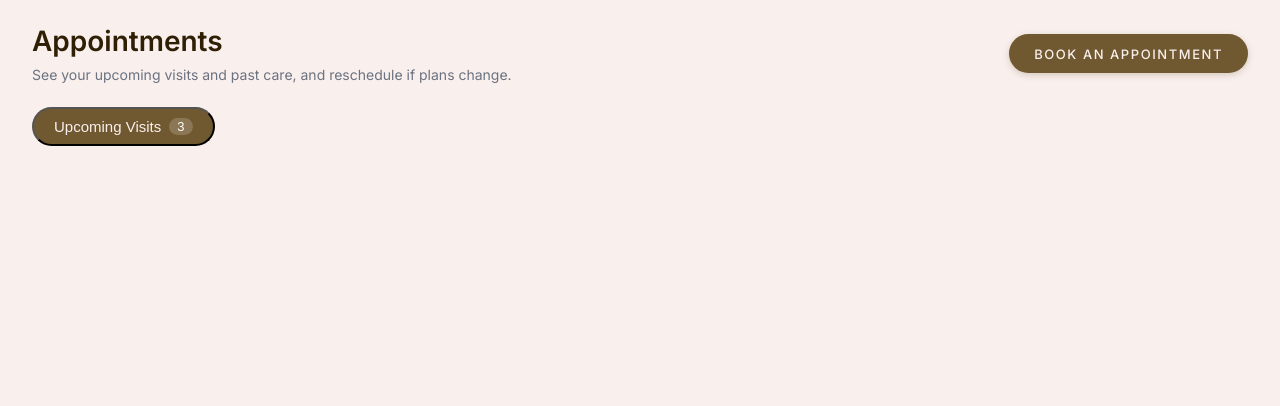
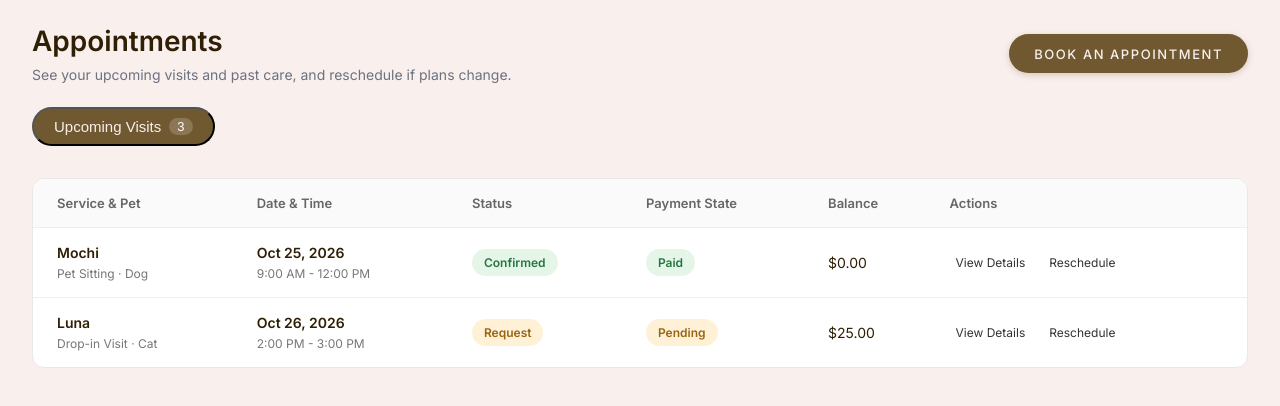
Before and after one commit to ttan815/EtherealPetSitting, a React (Vite) app in the folder client/: page /customer-dashboard in a window 1280 px wide. Shown: the top 406 px of the page. Built offline with nearby package versions, Linux system fonts and the light colour scheme; no server answers; a web font is replaced by a local one.

Commit message:
DT-255: Upcoming Visit Component
feat: Table UI

```diff
--- /dev/null
+++ b/client/src/components/AppointmentAction.jsx
@@ -0,0 +1,31 @@
+import "../styles/AppointmentAction.css";
+
+function AppointmentAction({ appointment }) {
+  function handleViewDetails() {
+    console.log("View appointment:", appointment.id);
+  }
+
+  function handleReschedule() {
+    console.log("Reschedule appointment:", appointment.id);
+  }
+
+  return (
+    <div className="appointment-actions">
+      <button
+        className="appointment-action-btn"
+        onClick={handleViewDetails}
+      >
+        View Details
+      </button>
+
+      <button
+        className="appointment-action-btn"
+        onClick={handleReschedule}
+      >
+        Reschedule
+      </button>
+    </div>
+  );
+}
+
+export default AppointmentAction;
--- /dev/null
+++ b/client/src/components/AppointmentRow.jsx
@@ -0,0 +1,42 @@
+
+import AppointmentStatus from "./AppointmentStatus";
+import AppointmentAction from "./AppointmentAction";
+import "../styles/AppointmentRow.css";
+
+function AppointmentRow({ appointment }) {
+  return (
+    <tr className="appointment-row">
+      <td>
+        <div className="appointment-pet">
+          <strong>{appointment.petName}</strong>
+          <span>
+            {appointment.service} · {appointment.petType}
+          </span>
+        </div>
+      </td>
+
+      <td>
+        <div className="appointment-date">
+          <strong>{appointment.date}</strong>
+          <span>{appointment.time}</span>
+        </div>
+      </td>
+
+      <td>
+        <AppointmentStatus status={appointment.status} />
+      </td>
+
+      <td>
+        <AppointmentStatus status={appointment.paymentStatus} />
+      </td>
+
+      <td>{appointment.balance}</td>
+
+      <td>
+        <AppointmentAction appointment={appointment} />
+      </td>
+    </tr>
+  );
+}
+
+export default AppointmentRow;
--- /dev/null
+++ b/client/src/components/AppointmentStatus.jsx
@@ -0,0 +1,13 @@
+import "../styles/AppointmentStatus.css";
+
+function AppointmentStatus({ status }) {
+  const className = status.toLowerCase().replace(/\s+/g, "-");
+
+  return (
+    <span className={`status-badge status-${className}`}>
+      {status}
+    </span>
+  );
+}
+
+export default AppointmentStatus;
--- /dev/null
+++ b/client/src/components/AppointmentTable.jsx
@@ -0,0 +1,58 @@
+
+import AppointmentRow from "./AppointmentRow";
+import "../styles/AppointmentTable.css";
+
+const appointments = [
+  {
+    id: 1,
+    petName: "Mochi",
+    petType: "Dog",
+    service: "Pet Sitting",
+    date: "Oct 25, 2026",
+    time: "9:00 AM - 12:00 PM",
+    status: "Confirmed",
+    paymentStatus: "Paid",
+    balance: "$0.00",
+  },
+  {
+    id: 2,
+    petName: "Luna",
+    petType: "Cat",
+    service: "Drop-in Visit",
+    date: "Oct 26, 2026",
+    time: "2:00 PM - 3:00 PM",
+    status: "Request",
+    paymentStatus: "Pending",
+    balance: "$25.00",
+  },
+];
+
+function AppointmentsTable() {
+  return (
+    <div className="appointments-table-wrapper">
+      <table className="appointments-table">
+        <thead>
+          <tr>
+            <th>Service & Pet</th>
+            <th>Date & Time</th>
+            <th>Status</th>
+            <th>Payment State</th>
+            <th>Balance</th>
+            <th>Actions</th>
+          </tr>
+        </thead>
+
+        <tbody>
+          {appointments.map((appointment) => (
+            <AppointmentRow
+              key={appointment.id}
+              appointment={appointment}
+            />
+          ))}
+        </tbody>
+      </table>
+    </div>
+  );
+}
+
+export default AppointmentsTable;
--- a/client/src/components/UpcomingVisitButton.jsx
+++ b/client/src/components/UpcomingVisitButton.jsx
@@ -2,11 +2,12 @@ import "../styles/UpcomingVisitButton.css"
 
 function UpcomingVisitButton() {
     return (
-        <button class="tab-pill-active">
-            <div class="upcoming-visits">Upcoming Visits</div>
+        <button className="tab-pill-active">
+            <div className="upcoming-visits">Upcoming Visits</div>
 
-            <div class="counter-badge">
-                <div class="_3">3</div>
+            {/* Hard Coded */}
+            <div className="counter-badge">
+                <div className="_3">3</div>
             </div>
         </button>
     );
--- a/client/src/components/ViewAppointmentSection.jsx
+++ b/client/src/components/ViewAppointmentSection.jsx
@@ -7,7 +7,7 @@ function ViewAppointmentSection() {
          <section className="view-appointment-section">
             <ViewAppointmentHeader />
 
-            <div class="tab-filter-navigation">
+            <div className="tab-filter-navigation">
                 <UpcomingVisitButton/>
             </div>
             {/* Appointments table*/}
--- a/client/src/pages/CustomerDashboard.jsx
+++ b/client/src/pages/CustomerDashboard.jsx
@@ -1,3 +1,4 @@
+import AppointmentTable from "../components/AppointmentTable"
 import ViewAppointmentSection from "../components/ViewAppointmentSection";
 import "../styles/CustomerDashboard.css"
 
@@ -7,6 +8,7 @@ function CustomerDashboard() {
             {/*Navigation Bar*/}
 
             <ViewAppointmentSection/>
+            <AppointmentTable/>
         </main>
     );
 }
--- /dev/null
+++ b/client/src/styles/AppointmentAction.css
@@ -0,0 +1,21 @@
+
+.appointment-actions {
+  display: flex;
+  align-items: center;
+  gap: 12px;
+}
+
+.appointment-action-btn {
+  border: none;
+  background: transparent;
+  color: #333333;
+  font: inherit;
+  font-size: 12px;
+  cursor: pointer;
+  white-space: nowrap;
+}
+
+.appointment-action-btn:hover {
+  color: #777777;
+  text-decoration: underline;
+}
--- /dev/null
+++ b/client/src/styles/AppointmentRow.css
@@ -0,0 +1,8 @@
+
+.appointment-row {
+  transition: background-color 0.2s ease;
+}
+
+.appointment-row td {
+  white-space: nowrap;
+}
--- /dev/null
+++ b/client/src/styles/AppointmentStatus.css
@@ -0,0 +1,33 @@
+
+.status-badge {
+  display: inline-flex;
+  align-items: center;
+  justify-content: center;
+  padding: 6px 12px;
+  border-radius: 20px;
+  font-size: 12px;
+  font-weight: 600;
+  white-space: nowrap;
+}
+
+.status-confirmed,
+.status-paid {
+  background-color: #e5f6e9;
+  color: #267642;
+}
+
+.status-request,
+.status-pending {
+  background-color: #fff1d6;
+  color: #996515;
+}
+
+.status-completed {
+  background-color: #e7edff;
+  color: #3656a8;
+}
+
+.status-cancelled {
+  background-color: #fde8e8;
+  color: #b42318;
+}
--- /dev/null
+++ b/client/src/styles/AppointmentTable.css
@@ -0,0 +1,59 @@
+
+.appointments-table-wrapper {
+  margin-top: 32px;
+  margin-left: 32px;
+  margin-right: 32px;
+  overflow-x: auto;
+  border: 1px solid #e8e8e8;
+  border-radius: 12px;
+  background: #ffffff;
+}
+
+.appointments-table {
+  width: 100%;
+  border-collapse: collapse;
+  text-align: left;
+}
+
+.appointments-table th {
+  padding: 16px;
+  background: #fafafa;
+  color: #666666;
+  font-size: 13px;
+  font-weight: 600;
+  white-space: nowrap;
+}
+
+.appointments-table td {
+  padding: 16px;
+  border-top: 1px solid #eeeeee;
+  font-size: 14px;
+  vertical-align: middle;
+}
+
+.appointments-table th:first-child,
+.appointments-table td:first-child {
+  padding-left: 24px;
+}
+
+.appointments-table th:last-child,
+.appointments-table td:last-child {
+  padding-right: 24px;
+}
+
+.appointments-table tbody tr:hover {
+  background-color: #fcfcfc;
+}
+
+.appointment-pet,
+.appointment-date {
+  display: flex;
+  flex-direction: column;
+  gap: 5px;
+}
+
+.appointment-pet span,
+.appointment-date span {
+  color: #777777;
+  font-size: 12px;
+}
```
